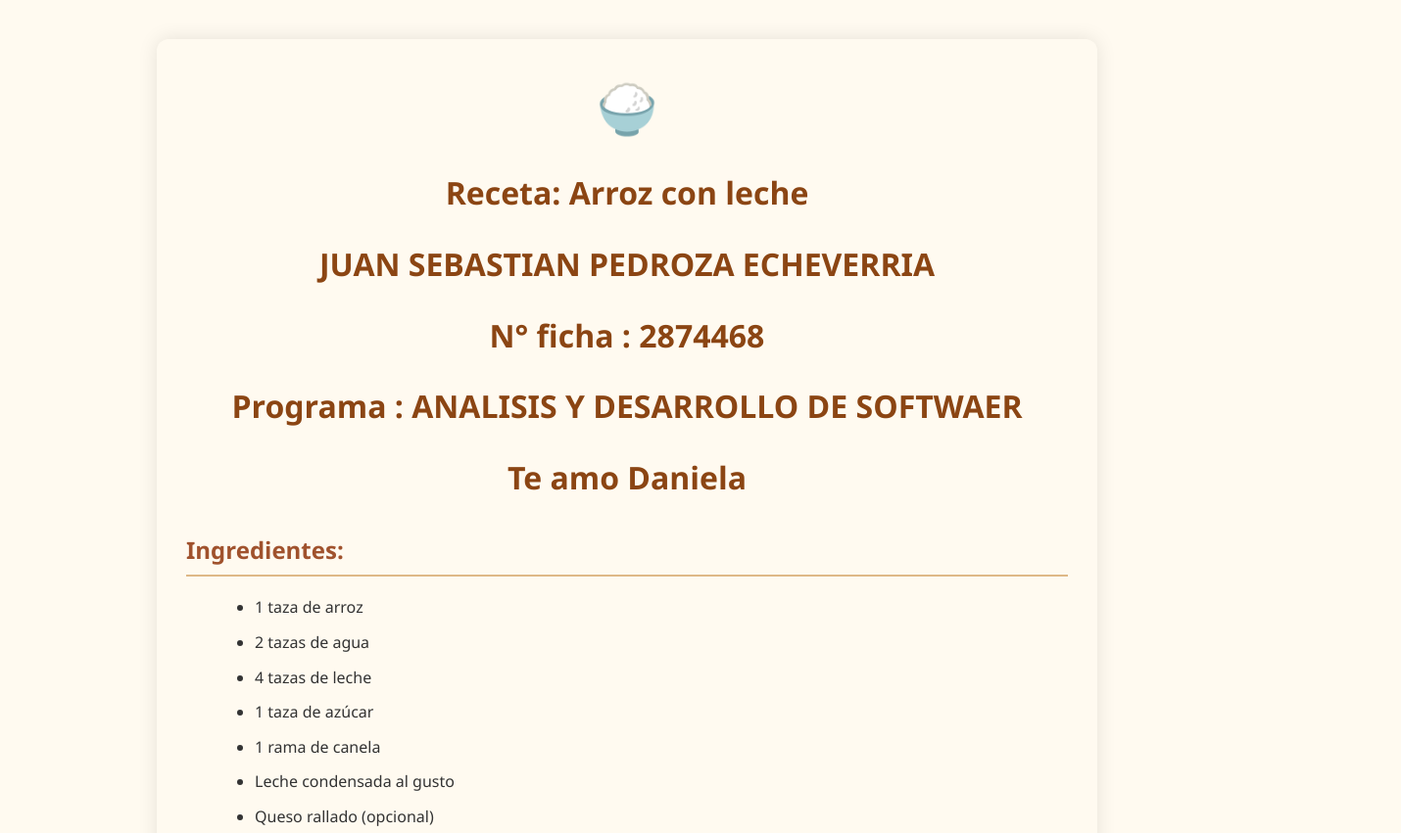
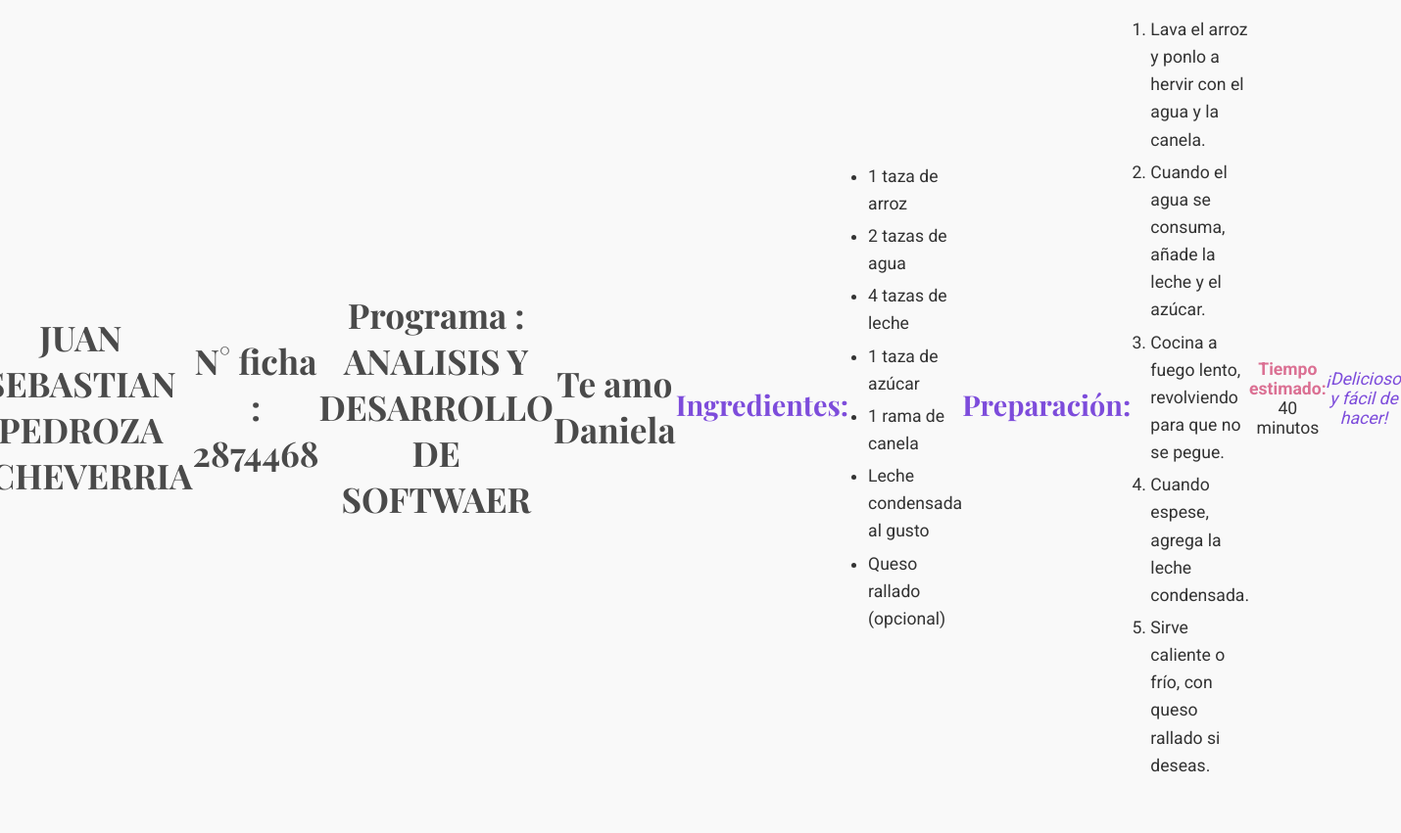
Before and after one commit to sebastianPHP/EJERCICIO-GITHUB, a plain HTML site: page src/templates/index.html in a window 1280 px wide. Shown: the top 851 px of the page at 98% size, 1430 px wide, since content can reach past the window. After the commit the page ends 817 px from the top, so only its background shows below. Drawn offline with nearby package versions, Linux system fonts and the light colour scheme.

Commit message:
cambio Andres_Gonzalez

```diff
--- a/src/static/index.css
+++ b/src/static/index.css
@@ -1,77 +1,67 @@
-/* index.css */
+@import url('https://fonts.googleapis.com/css2?family=Playfair+Display:wght@400;700&family=Roboto:wght@300;400;700&display=swap');
 
 body {
-font-family: "Segoe UI", Tahoma, Geneva, Verdana, sans-serif;
-background: #fffaf0;
+    font-family: 'Roboto', sans-serif;
+    background-color: #f9f9f9;
     color: #333;
-max-width: 900px;
-margin: 40px auto;
-padding: 30px;
-box-shadow: 0 0 20px rgba(0, 0, 0, 0.1);
-border-radius: 12px;
-line-height: 1.6;
+    margin: 0;
+    padding: 0;
+    display: flex;
+    justify-content: center;
+    align-items: center;
+    min-height: 100vh;
 }
 
 h1 {
-color: #8b4513;
+    font-family: 'Playfair Display', serif;
+    color: #4a4a4a;
+    font-size: 2.2em;
+    margin-bottom: 10px;
     text-align: center;
-margin-bottom: 10px;
 }
 
 h2 {
-color: #a0522d;
-margin-top: 30px;
-border-bottom: 2px solid #deb887;
-padding-bottom: 5px;
+    font-family: 'Playfair Display', serif;
+    color: #7d4cdb;
+    font-size: 1.8em;
+    margin-top: 20px;
+    margin-bottom: 10px;
+    text-align: center;
 }
 
-ul,
-ol {
-margin-left: 30px;
+ul, ol {
+    margin-left: 20px;
+    padding-left: 0;
 }
 
 li {
-margin-bottom: 10px;
-}
-
-strong {
-color: #a0522d;
-}
-
-em {
-color: #b22222;
-font-style: italic;
+    font-size: 1.1em;
+    margin-bottom: 5px;
+    line-height: 1.6;
 }
 
 p {
     font-size: 1.1em;
-margin-top: 20px;
+    margin-top: 15px;
+    text-align: center;
 }
 
-body::before {
-content: "🍚";
-font-size: 50px;
-display: block;
-text-align: center;
-margin-bottom: 20px;
+/* Caja principal */
+body > div {
+    background-color: #ffffff;
+    padding: 40px;
+    border-radius: 12px;
+    box-shadow: 0 4px 12px rgba(0, 0, 0, 0.1);
+    max-width: 600px;
 }
 
-/* Responsive Design */
-@media (max-width: 600px) {
-body {
-    margin: 20px;
-    padding: 20px;
+/* Resaltado de tiempo estimado */
+strong {
+    color: #db7093;
+    font-weight: bold;
 }
 
-h1 {
-    font-size: 1.4em;
+em {
+    color: #7d4cdb;
+    font-style: italic;
 }
-
-h2 {
-    font-size: 1.2em;
-}
-
-p {
-    font-size: 1em;
-}
-}
```
Lines whose indentation alone changed are shown as unchanged.
